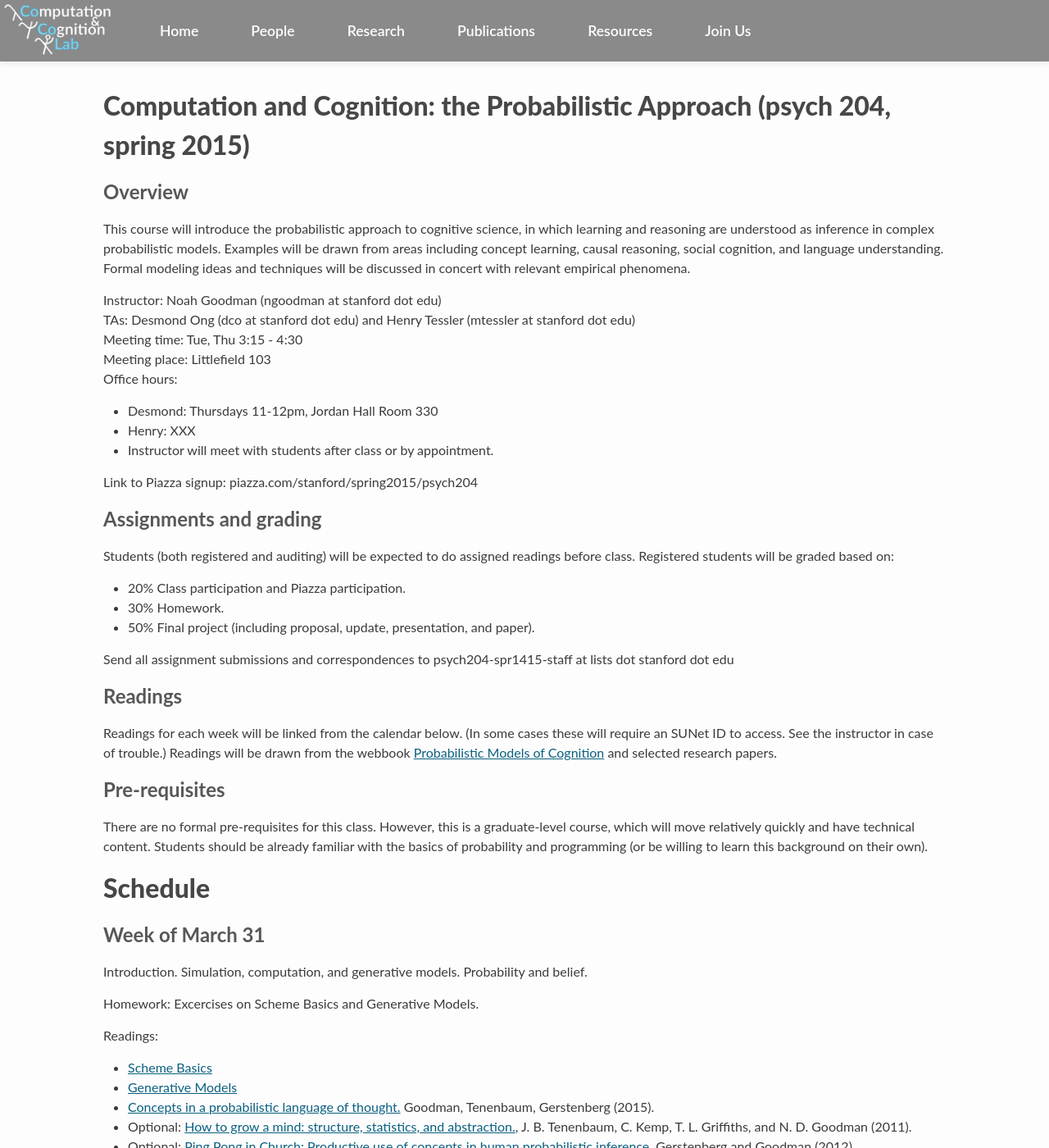
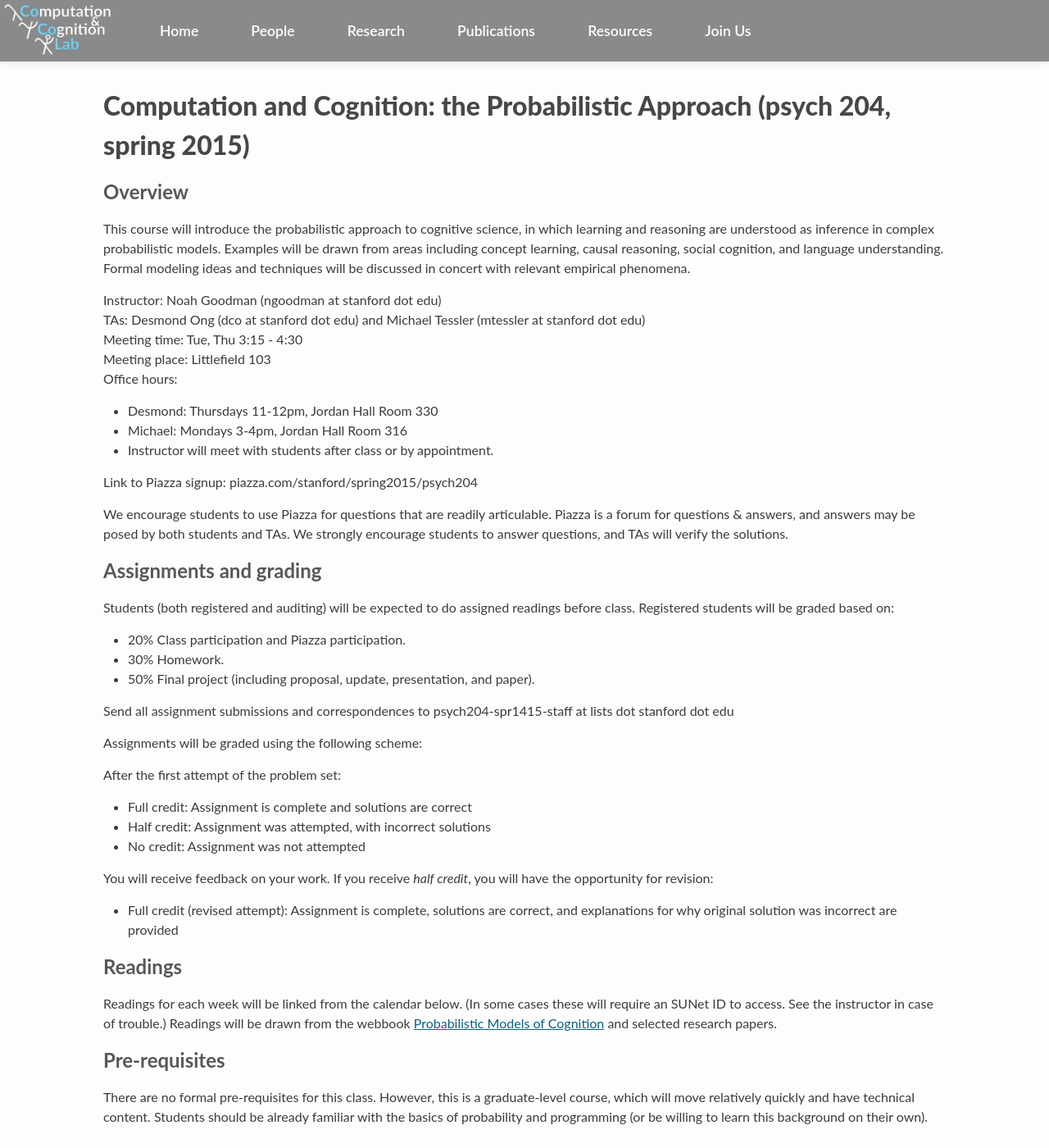
Before and after one commit to stanford-cocolab/cocolab.stanford.edu, a Jekyll site: the page built from psych204.md, in a window 1280 px wide and 1400 px high. Shown: the whole window at 82% size. Built offline with Jekyll 4.4.1, drawn with Linux system fonts in a browser that asks for light colours; Markdown is read by kramdown in place of the engine named in the settings.

Commit message:
MHT's office hours; explain Piazza, assignmnt grading

```diff
--- a/psych204.md
+++ b/psych204.md
@@ -9,16 +9,18 @@ layout: default
 This course will introduce the probabilistic approach to cognitive science, in which learning and reasoning are understood as inference in complex probabilistic models. Examples will be drawn from areas including concept learning, causal reasoning, social cognition, and language understanding. Formal modeling ideas and techniques will be discussed in concert with relevant empirical phenomena.
 
 Instructor: Noah Goodman (ngoodman at stanford dot edu)
-TAs: Desmond Ong (dco at stanford dot edu) and Henry Tessler (mtessler at stanford dot edu)
+TAs: Desmond Ong (dco at stanford dot edu) and Michael Tessler (mtessler at stanford dot edu)
 Meeting time: Tue, Thu 3:15 - 4:30
 Meeting place: Littlefield 103
 Office hours:
 
 * Desmond: Thursdays 11-12pm, Jordan Hall Room 330
-* Henry: XXX
+* Michael: Mondays 3-4pm, Jordan Hall Room 316
 * Instructor will meet with students after class or by appointment.
 
 Link to Piazza signup: piazza.com/stanford/spring2015/psych204
+
+We encourage students to use Piazza for questions that are readily articulable. Piazza is a forum for questions & answers, and answers may be posed by both students and TAs. We strongly encourage students to answer questions, and TAs will verify the solutions.
 
 ##Assignments and grading
 Students (both registered and auditing) will be expected to do assigned readings before class.
@@ -29,6 +31,18 @@ Registered students will be graded based on:
 * 50% Final project (including proposal, update, presentation, and paper).
 
 Send all assignment submissions and correspondences to psych204-spr1415-staff at lists dot stanford dot edu
+
+Assignments will be graded using the following scheme:
+
+After the first attempt of the problem set:
+
++ Full credit: Assignment is complete and solutions are correct
++ Half credit: Assignment was attempted, with incorrect solutions
++ No credit: Assignment was not attempted
+
+You will receive feedback on your work. If you receive *half credit*, you will have the opportunity for revision:
+
++ Full credit (revised attempt): Assignment is complete, solutions are correct, and explanations for why original solution was incorrect are provided
 
 ##Readings
 Readings for each week will be linked from the calendar below. (In some cases these will require an SUNet ID to access. See the instructor in case of trouble.) Readings will be drawn from the webbook [Probabilistic Models of Cognition](http://probmods.org/) and selected research papers.
```
